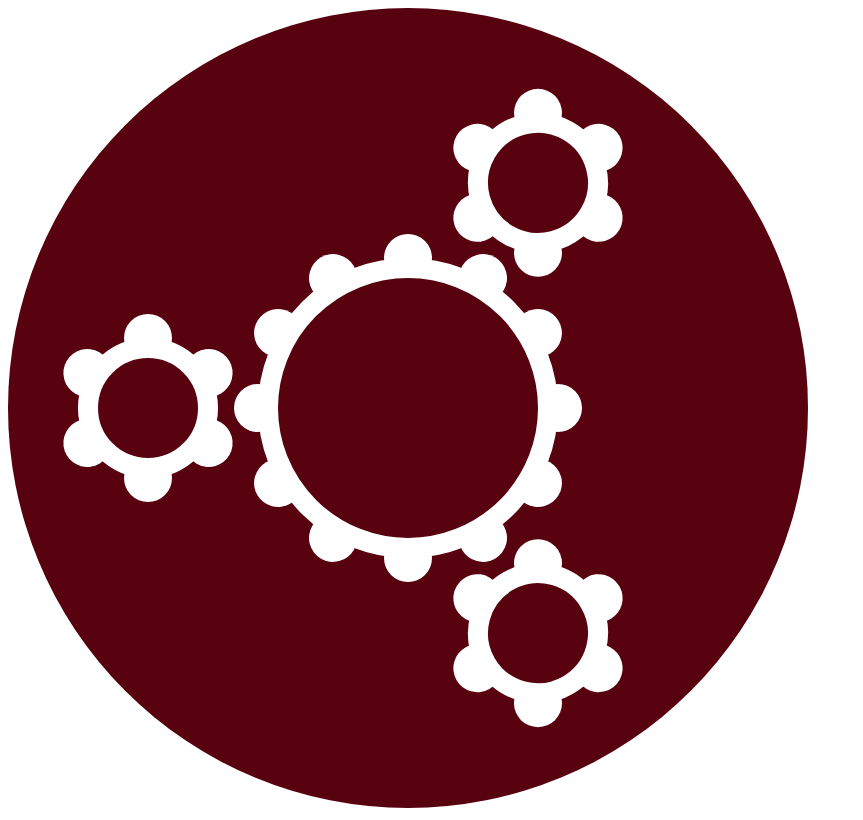
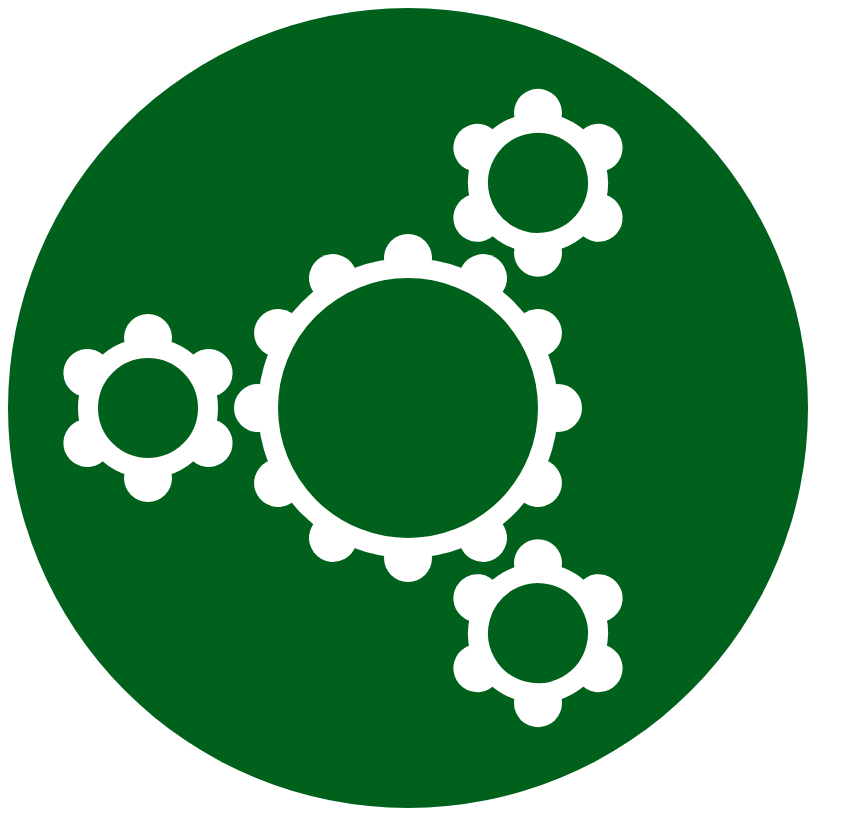
Before and after one commit to cgrundman/svg-logos, a plain HTML site: page Logos/mechanical.html in a window 1280 px wide. Shown: the whole page, without its empty margins (0-863 px from the left). Drawn offline with Linux system fonts and the light colour scheme.

Commit message:
Update mechanical.html

```diff
--- a/Logos/mechanical.html
+++ b/Logos/mechanical.html
@@ -15,7 +15,7 @@
         <circle cx="200" cy="125" r="12" fill="white" transform="rotate(270, 200, 200)" />
         <circle cx="200" cy="125" r="12" fill="white" transform="rotate(300, 200, 200)" />
         <circle cx="200" cy="125" r="12" fill="white" transform="rotate(330, 200, 200)" />
-        <circle cx="200" cy="200" r="70" stroke="white" stroke-width="10" fill="#57020e" />
+        <circle cx="200" cy="200" r="70" stroke="white" stroke-width="10" fill="#00611c" />
       </g>
       <g id="plangear">
         <circle cx="200" cy="165" r="12" fill="white" />
@@ -24,11 +24,11 @@
         <circle cx="200" cy="165" r="12" fill="white" transform="rotate(180, 200, 200)" />
         <circle cx="200" cy="165" r="12" fill="white" transform="rotate(240, 200, 200)" />
         <circle cx="200" cy="165" r="12" fill="white" transform="rotate(300, 200, 200)" />
-        <circle cx="200" cy="200" r="30" stroke="white" stroke-width="10" fill="#57020e" />
+        <circle cx="200" cy="200" r="30" stroke="white" stroke-width="10" fill="#00611c" />
       </g>
     </defs>
 
-    <circle id="background" cx="200" cy="200" r="200" fill="#57020e" />
+    <circle id="background" cx="200" cy="200" r="200" fill="#00611c" />
 
     <use href="#sungear" x="0" y="0" />
     <use href="#plangear" x="-130" y="0" />
```
